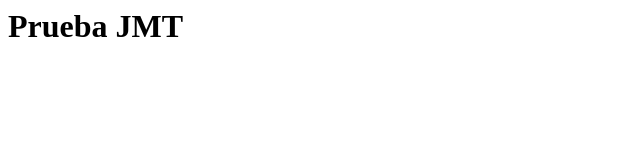
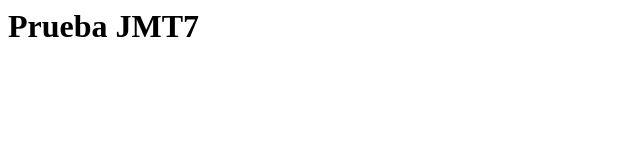
Before and after one commit to jmamian/MaqueteandoSitioWeb, a plain HTML site: page index.html in a window 1280 px wide. Shown: the full height of the page, 0-640 px from the left. Drawn offline with Linux system fonts and the light colour scheme.

Commit message:
Se realiza un cambio al archivo index, para probar el git

```diff
--- a/index.html
+++ b/index.html
@@ -3,6 +3,6 @@
     <title> Hola </title>
   </head>
   <body>
-    <h1>Prueba JMT</h1>
+    <h1>Prueba JMT7</h1>
   </body>
 </html>
```
